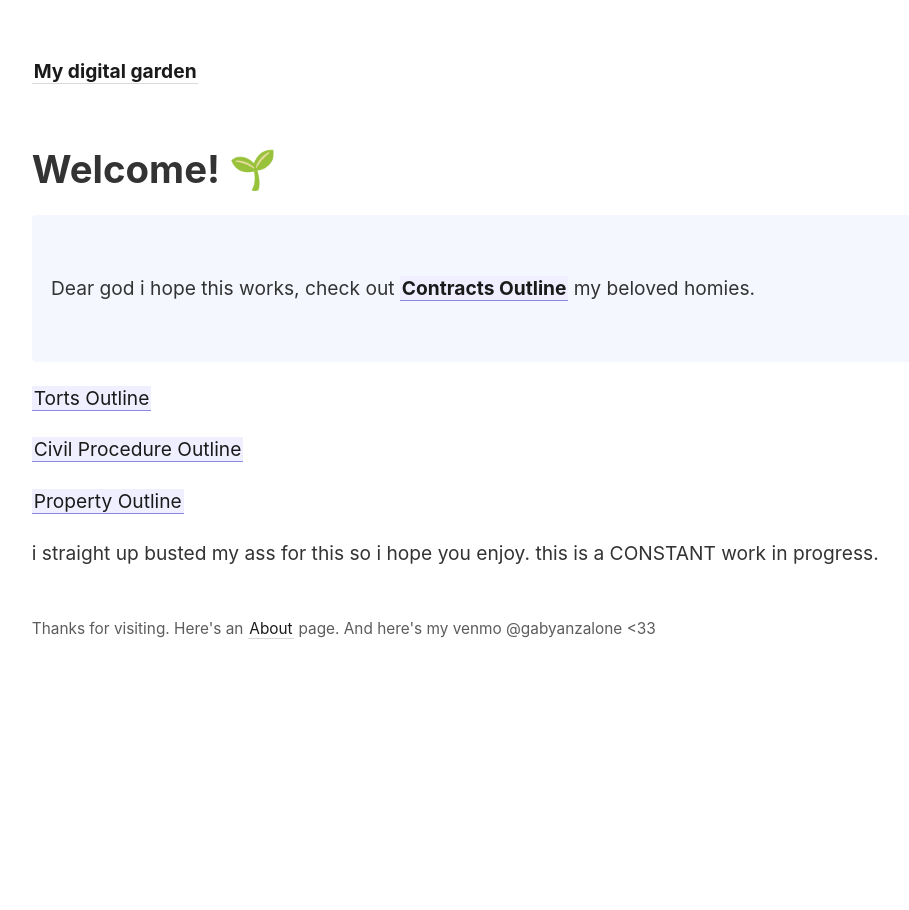
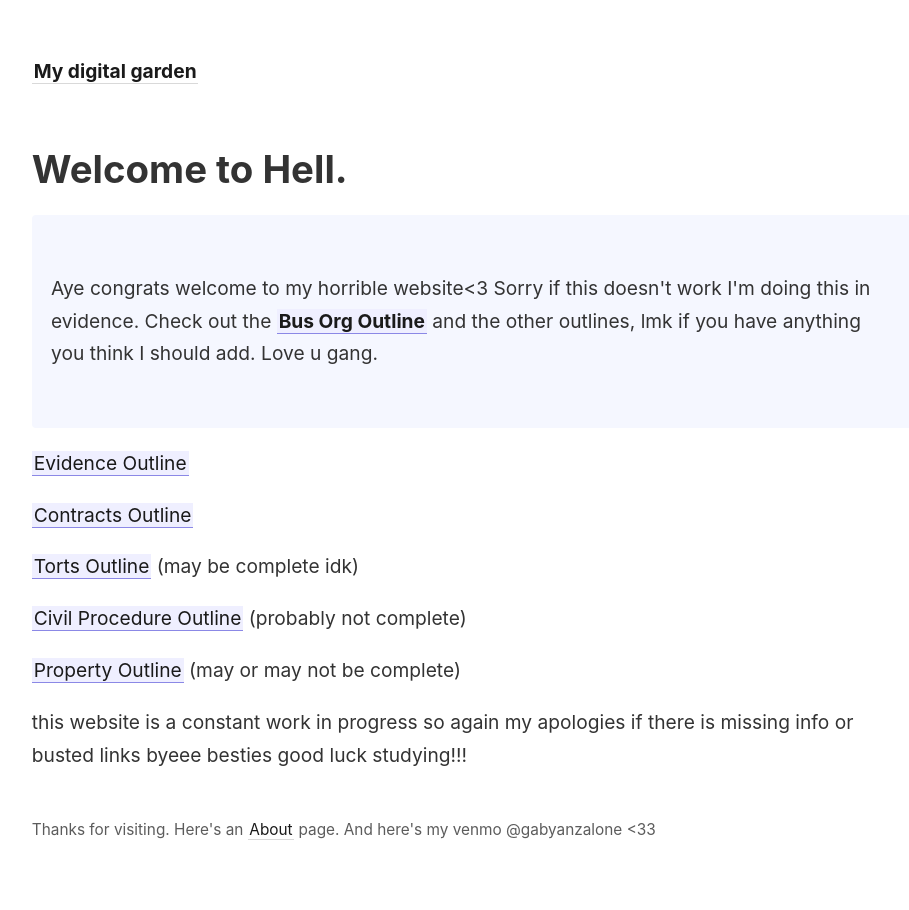
Before and after one commit to ganzalone/Gabys-Page, a Jekyll site: the page built from _pages/index.md, in a window 1280 px wide. Shown: the whole page, without its empty margins (45-954 px from the left). Built offline with Jekyll 4.4.1, drawn with Linux system fonts in a browser that asks for light colours.

Commit message:
Update index.md

```diff
--- a/_pages/index.md
+++ b/_pages/index.md
@@ -5,19 +5,25 @@ id: home
 permalink: /
 ---
 
-# Welcome! 🌱
+# Welcome to Hell.
 
 <p style="padding: 3em 1em; background: #f5f7ff; border-radius: 4px;">
-  Dear god i hope this works, check out <span style="font-weight: bold">[[Contracts Outline]]</span> my beloved homies.
+ Aye congrats welcome to my horrible website<3
+Sorry if this doesn't work I'm doing this in evidence. Check out the <span style="font-weight: bold">[[Bus Org Outline]]</span> and the other outlines, lmk if you have anything you think I should add. Love u gang.
 </p>
 
- [[Torts Outline]]
+[[Evidence Outline]]
 
- [[Civil Procedure Outline]]
+[[Contracts Outline]]
 
- [[Property Outline]]
+ [[Torts Outline]] (may be complete idk)
 
-i straight up busted my ass for this so i hope you enjoy. this is a CONSTANT work in progress.
+ [[Civil Procedure Outline]] (probably not complete)
+
+ [[Property Outline]] (may or may not be complete)
+
+this website is a constant work in progress so again my apologies if there is missing info or busted links
+byeee besties good luck studying!!!
 
 <style>
   .wrapper {
```
